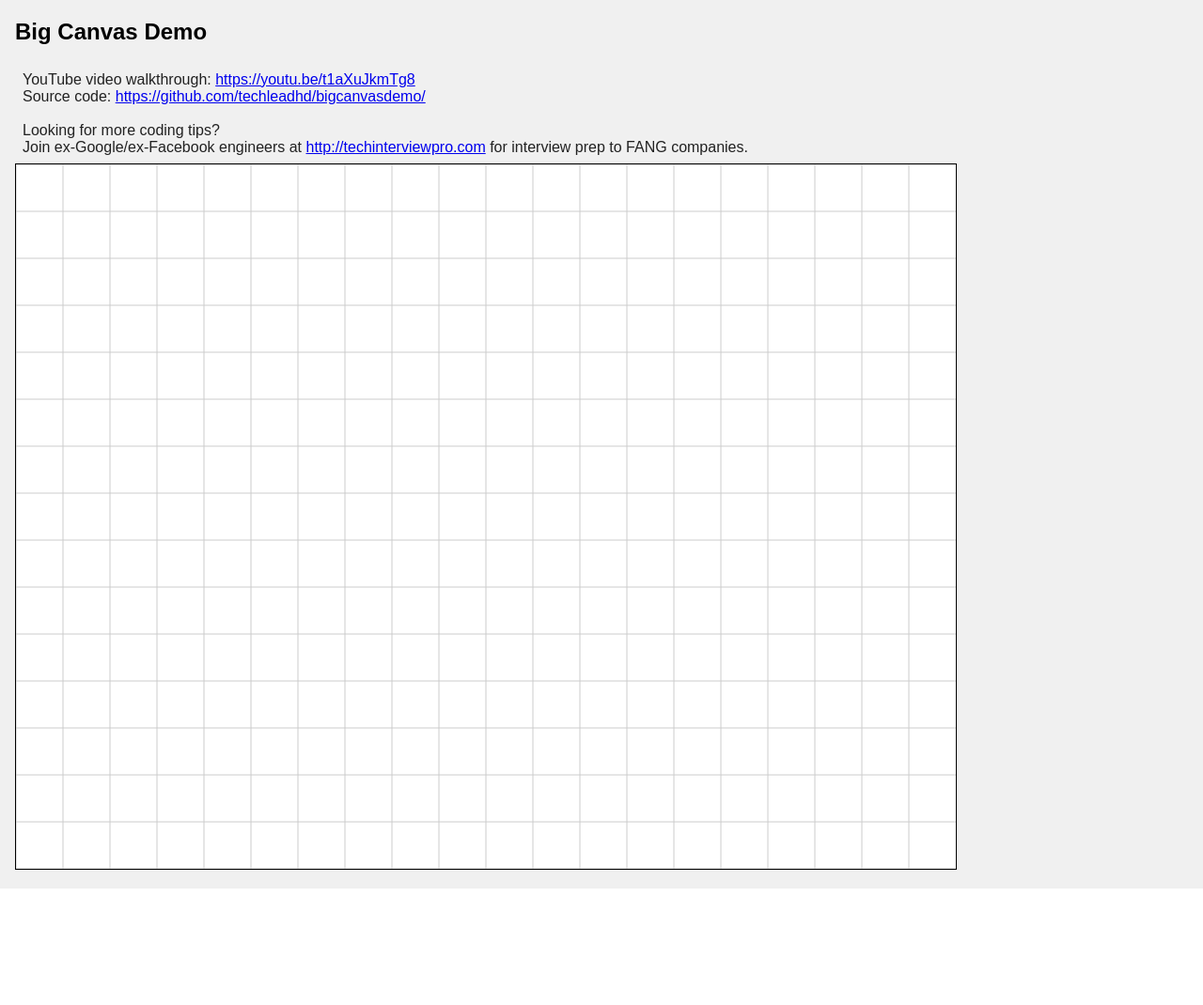
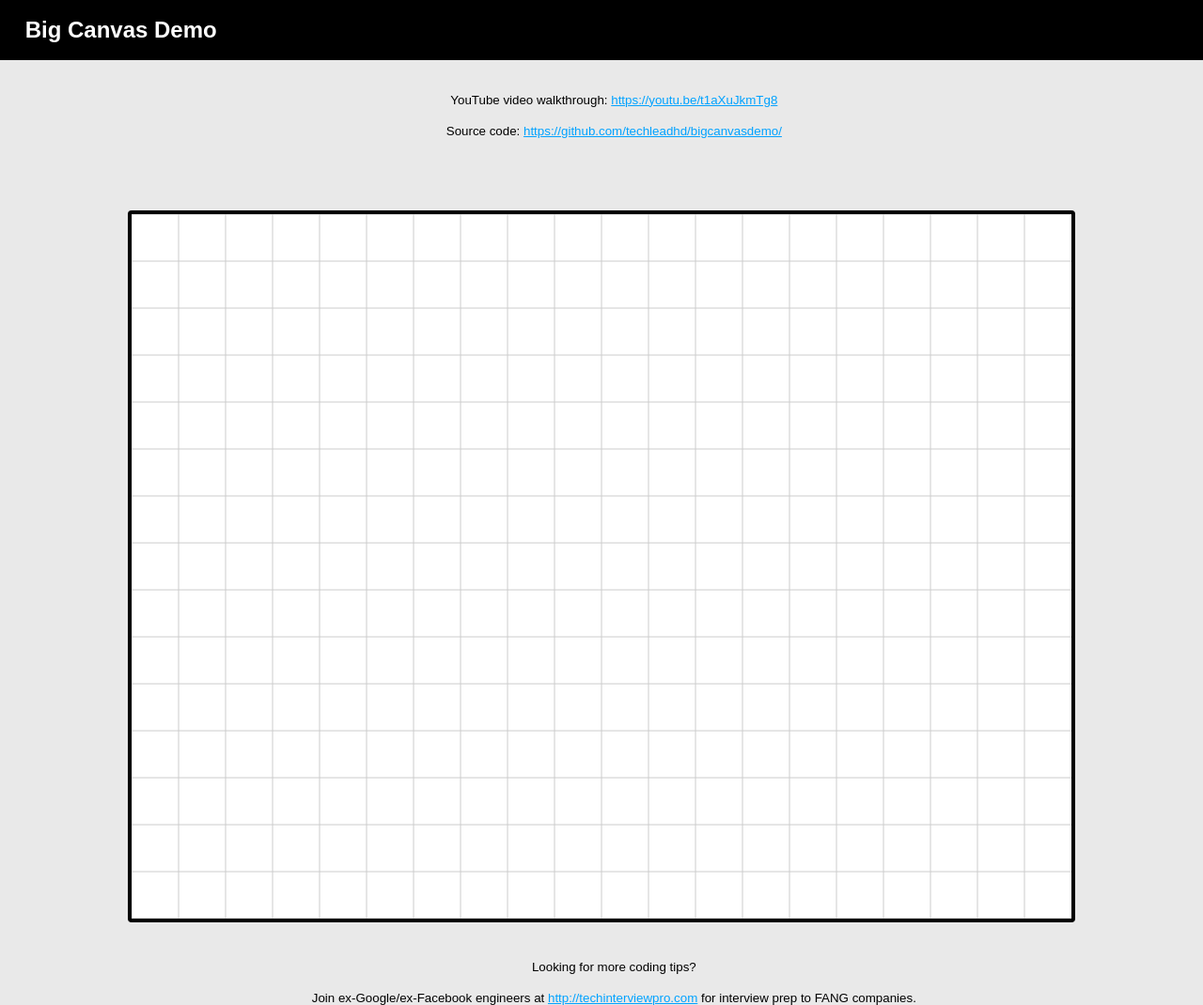
Before and after one commit to techleadhd/bigcanvasdemo, a PHP site: page / in a window 1280 px wide. Shown: the whole page at 94% size. Before the commit the page ends 946 px from the top, so only its background shows below. Run offline with PHP 8.4, Linux system fonts and the light colour scheme; some libraries are stand-ins or nearby versions.

Commit message:
Switching the styleing from the style tag to a stlylesheet, and cleaning up the front-end design.

```diff
--- /dev/null
+++ b/index.css
@@ -0,0 +1,68 @@
+* {
+    margin: 0;
+}
+
+body {
+    font-family: Arial, Helvetica, sans-serif;
+    background-color: rgb(233, 233, 233);
+}
+
+.headbar {
+    background-color: black;
+}
+
+#mycanvas {
+    border: 3pt #000 solid;
+    background-color: #fff;
+    cursor: pointer;
+    border-radius: 3pt;
+}
+
+#mycanvasWrapper {
+    position: relative;
+}
+
+#selectedBox {
+    border: 1px rgba(0, 50, 100, 0.5) solid;
+    background-color: rgba(0, 50, 100, 0.25);
+    position: absolute;
+    pointer-events: none;
+}
+
+
+h2 {
+    color: white;
+    margin-left: 20pt;
+}
+
+h2:hover {
+    color: rgb(190, 190, 190);
+}
+
+p {
+    color: black;
+    font-size: 10pt;
+    margin-left: 20pt;
+}
+
+a {
+    color: rgb(0, 162, 255);
+}
+
+input {
+    font-family: Verdana, Geneva, Tahoma, sans-serif;
+    font-weight: bold;
+    font-size: 10pt;
+}
+
+#saveButton, #chose_color {
+    margin-left: 20pt;
+    background-color: rgb(255, 255, 255);
+    border: 2.5pt solid black;
+    padding: 5pt;
+    border-radius: 5pt;
+}
+
+input:hover {
+    color: rgb(99, 99, 99);
+}
--- a/index.php
+++ b/index.php
@@ -6,56 +6,50 @@ print <<<EOF
 <!doctype html>
 <html>
 <!-- The core Firebase JS SDK is always required and must be listed first -->
+<head>
     <script src="https://www.gstatic.com/firebasejs/7.11.0/firebase-app.js"></script>
     <script src="https://www.gstatic.com/firebasejs/7.11.0/firebase-firestore.js"></script>
 
     <script src="https://ajax.googleapis.com/ajax/libs/jquery/3.4.1/jquery.min.js"></script>
     <script src="index.js?version=$VERSION"></script>
-
-<style>
-    body {
-        background-color: #f0f0f0;
-        margin: 16px;
-        font-family: Arial, Helvetica, sans-serif;
-    }
-
-    #mycanvas {
-        border: 1px #000 solid;
-        background-color: #fff;
-        cursor: pointer;
-    }
-
-    #mycanvasWrapper {
-        position: relative;
-    }
-
-    #selectedBox {
-        border: 1px rgba(0, 50, 100, 0.5) solid;
-        background-color: rgba(0, 50, 100, 0.25);
-        position: absolute;
-        pointer-events: none;
-    }
-</style>
+    <link rel="stylesheet" type="text/css" href="index.css">
+</head>
+<body>
+    <div class="headbar">
+        <br>
+        <h2>Big Canvas Demo</h2>
+        <br>
+    </div>
     <script>
         let DIMENSION = $DIMENSION;
     </script>
+    <center>
+        <div style='padding:8px;color:#222; margin-top: 20pt;'>
+            <p>
+                YouTube video walkthrough: <a href=https://youtu.be/t1aXuJkmTg8>https://youtu.be/t1aXuJkmTg8</a>
+            </p>
+            <BR>
+            <p>
+                Source code: <a href=https://github.com/techleadhd/bigcanvasdemo>https://github.com/techleadhd/bigcanvasdemo/</a>
+            </p>
+            <BR>
+            <BR>
 
-<body>
-    <h2>Big Canvas Demo</h2>
-
-    <div style='padding:8px;color:#222'>
-    YouTube video walkthrough: <a href=https://youtu.be/t1aXuJkmTg8>https://youtu.be/t1aXuJkmTg8</a><BR>
-    Source code: <a href=https://github.com/techleadhd/bigcanvasdemo>https://github.com/techleadhd/bigcanvasdemo/</a><BR>
+            </div>
+            <div id=mycanvasWrapper style="margin-top: 25pt;">
+                <canvas id=mycanvas></canvas>
+            </div>
+            <br>
+            <br>
+            <p>
+                Looking for more coding tips?
+            </p>
             <BR>
-Looking for more coding tips? <BR>
+            <p>
                 Join ex-Google/ex-Facebook engineers at
                 <a href=http://techinterviewpro.com>http://techinterviewpro.com</a> for interview prep to FANG companies.
-    </div>
-
-    <div id=mycanvasWrapper>
-        <canvas id=mycanvas></canvas>
-    </div>
-
+            </p>
+    </center>
 </body>
 
 </html>
```
Also changed, not shown: draw.php (+20 -21 lines). Lines whose indentation alone changed are shown as unchanged.
